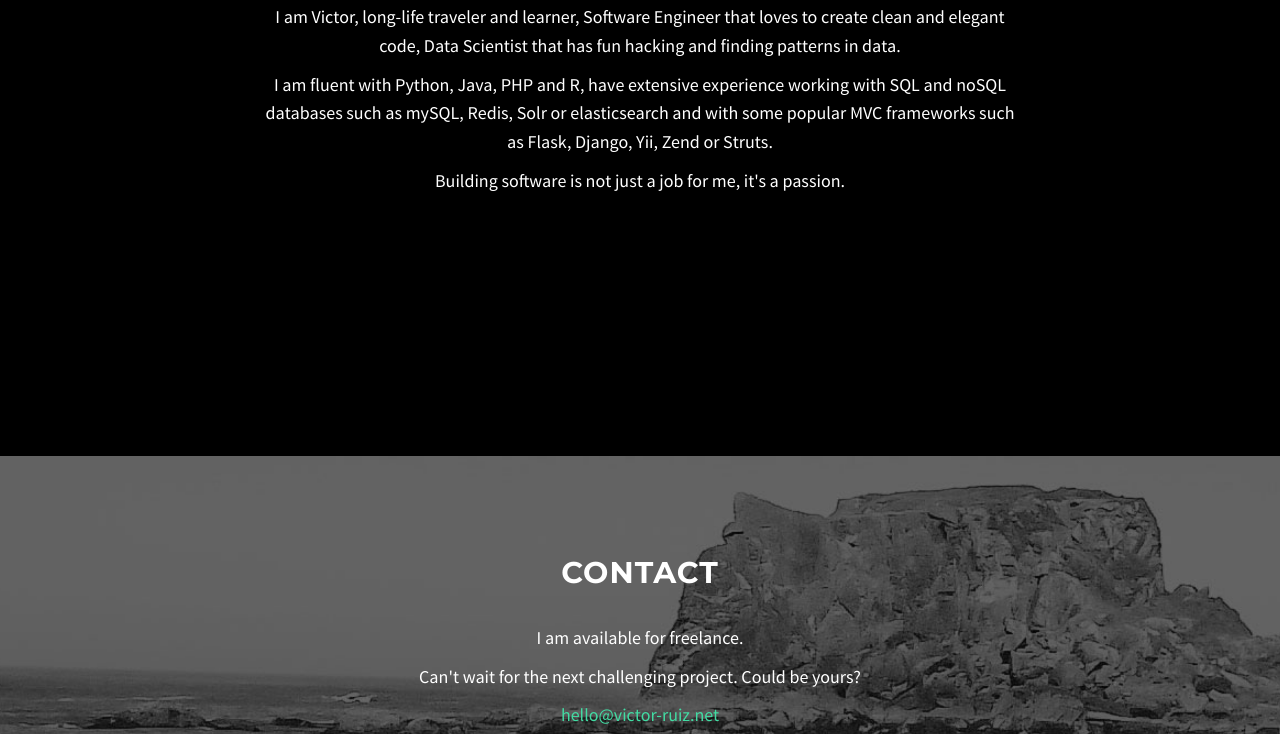
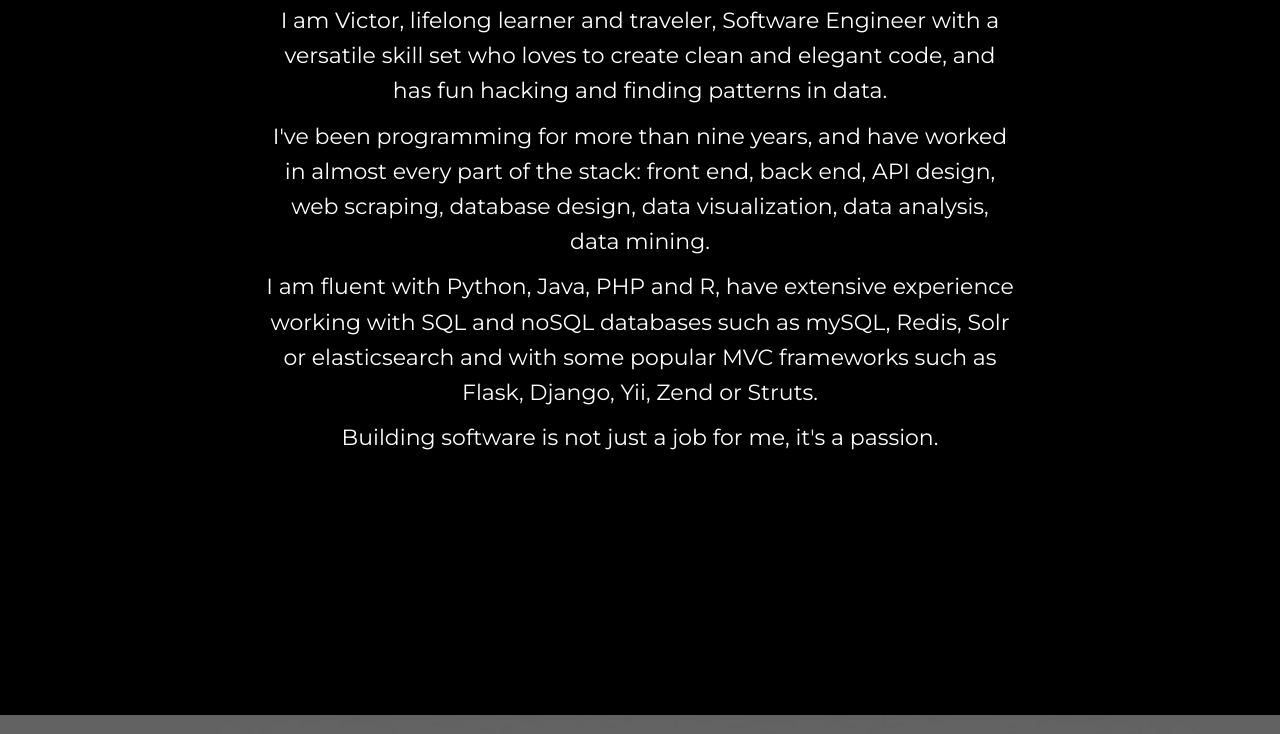
Before and after one commit to vruizext/victor-ruiz-net, a plain HTML site: page index.html in a window 1280 px wide. Shown: the part 1390-2124 px from the top of the page. Drawn offline with Linux system fonts and the light colour scheme; some packages are replaced by stand-ins of ours.

Commit message:
change about me and contact

```diff
--- a/index.html
+++ b/index.html
@@ -10,15 +10,15 @@
     <meta name="author" content="Victor Ruiz">
     <meta name="twitter:card" content="Victor Ruiz - personal website">
     <meta name="twitter:title" content="Victor Ruiz">
-    <meta name="twitter:description" content="Software Engineer, Data Scientist, Learner, Traveler">
+    <meta name="twitter:description" content="Software Engineer, Learner, Traveler">
     <meta name="twitter:site" content="http://victor-ruiz.me">
     <meta property="og:type" content="article">
     <meta property="og:site_name" content="Victor Ruiz - personal website"/>
     <meta property="og:title" content="Victor Ruiz - home">
-    <meta property="og:description" content="Software Engineer, Data Scientist, Learner, Traveler">
+    <meta property="og:description" content="Software Engineer, Learner, Traveler">
     <meta property="og:image" content="http://victor-ruiz.me/img/aboutme.png" />
 
-    <title>Victor Ruiz - Software Engineer, Data Scientist, Learner, Traveler</title>
+    <title>Victor Ruiz - Software Engineer</title>
 
     <!-- Bootstrap Core CSS -->
     <link href="css/bootstrap.min.css" rel="stylesheet">
@@ -85,7 +85,7 @@
                     <div class="col-md-8 col-md-offset-2">
                         <!--p class="intro-text">Hello, my name is</p-->
                         <h1 class="brand-heading">Victor Ruiz</h1>
-                        <p class="intro-text">Software Engineer, Data Scientist, Learner, Traveler</p>
+                        <p class="intro-text">Software Engineer, Learner, Traveler</p>
                         <a href="#about" class="btn btn-circle page-scroll">
                             <i class="fa fa-angle-double-down animated"></i>
                         </a>
@@ -98,14 +98,24 @@
     <!-- About Section -->
     <section id="about" class="container content-section text-center">
         <div class="row">
-            <div class="col-lg-8 col-lg-offset-2">
+            <div class="col-lg-12 text-center">
                 <h2>About Me</h2>
                 <img class="img-circle" style="margin-bottom: 25px" src="img/aboutme.png" alt>
-                <p>I am Victor, long-life traveler and learner, Software Engineer that loves to create clean and elegant code,
-                    Data Scientist that has fun hacking and finding patterns in data.</p>
-                <p>I am fluent with Python, Java, PHP and R, have extensive experience working with SQL and noSQL
-                    databases such as mySQL, Redis, Solr or elasticsearch and with some popular MVC frameworks such as
-                    Flask, Django, Yii, Zend or Struts.</p>
+            </div>
+        </div>
+        <div class="row">
+            <div class="col-lg-8 col-lg-offset-2">
+                <p>I am Victor, lifelong learner and traveler, Software Engineer with a versatile skill set who loves
+                    to create clean and elegant code, and has fun hacking and finding patterns in data.</p>
+
+                <p>I've been programming for more than nine years, and have worked in almost every part of the stack:
+                    front end, back end, API design, web scraping, database design, data visualization, data analysis,
+                    data mining. </p>
+
+                <p>I am fluent with Python, Java, PHP and R, have extensive experience working with SQL and noSQL databases
+                    such as mySQL, Redis, Solr or elasticsearch and with some popular MVC frameworks such as Flask, Django,
+                    Yii, Zend or Struts.</p>
+
                 <p>Building software is not just a job for me, it's a passion.</p>
             </div>
         </div>
@@ -117,11 +127,10 @@
             <div class="container">
                 <div class="col-lg-8 col-lg-offset-2">
                     <h2>Contact</h2>
-                    <p>I am available for freelance.</p>
+                    <p>I am available for freelance. If you're interested in working with me to build something great, drop me a line.</p>
                     <p>Can't wait for the next challenging project. Could be yours?</p>
-                    <p><a href="mailto:hello@victor-ruiz.net">hello@victor-ruiz.net</a>
-                    </p>
-                    <ul class="list-inline banner-social-buttons">
+                    <p style="margin-bottom: 20px;"><a href="mailto:info@victor-ruiz.me">info@victor-ruiz.me</a></p>
+                    <ul class="list-inline banner-social-buttons" >
                         <li>
                             <a href="https://twitter.com/bik_tor" class="btn btn-default btn-lg"><i class="fa fa-twitter fa-fw"></i> <span class="network-name">twitter</span></a>
                         </li>
@@ -166,7 +175,7 @@
     <!-- Footer -->
     <footer>
         <div class="container text-center">
-            <p style="font-family: 'SourceSansPro';">Copyright &copy; Victor Ruiz 2015</p>
+            <p>Copyright &copy; Victor Ruiz 2015</p>
         </div>
     </footer>
 
--- a/less/grayscale.less
+++ b/less/grayscale.less
@@ -9,7 +9,7 @@
 body {
     width: 100%;
     height: 100%;
-    font-family: "SourceSansPro","Helvetica Neue",Helvetica,Arial,sans-serif;
+    font-family: "Montserrat","Helvetica Neue",Helvetica,Arial,sans-serif;
     color: white;
     background-color: black;
 }
@@ -38,12 +38,12 @@ h1 {
 
 p {
     margin: 0 0 5px;
-    font-size: 18px;
+    font-size: 16px;
     font-weight: 100;
     line-height: 1.5;
     @media(min-width:768px) {
         margin: 0 0 10px;
-        font-size: 18px;
+        font-size: 22px;
         line-height: 1.6;
     }
 }
```
Also changed, not shown: css/grayscale.css.
